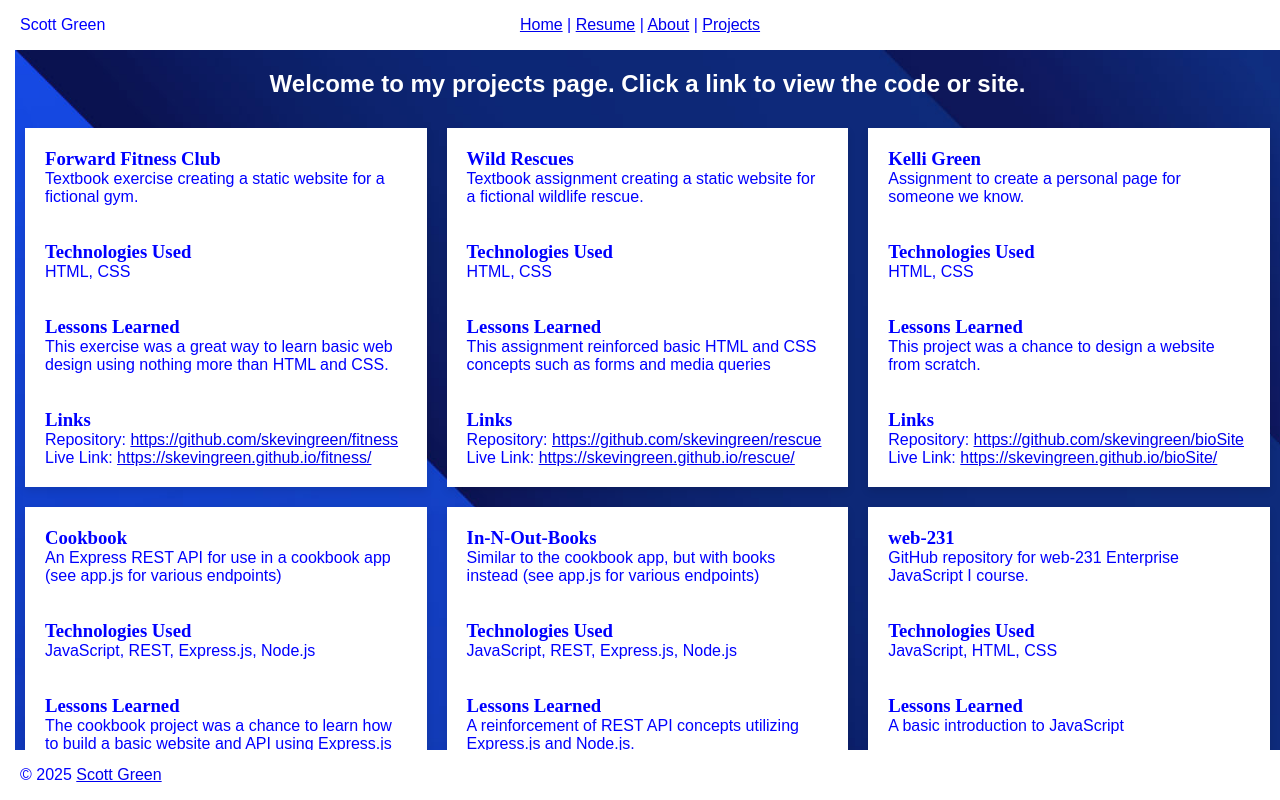
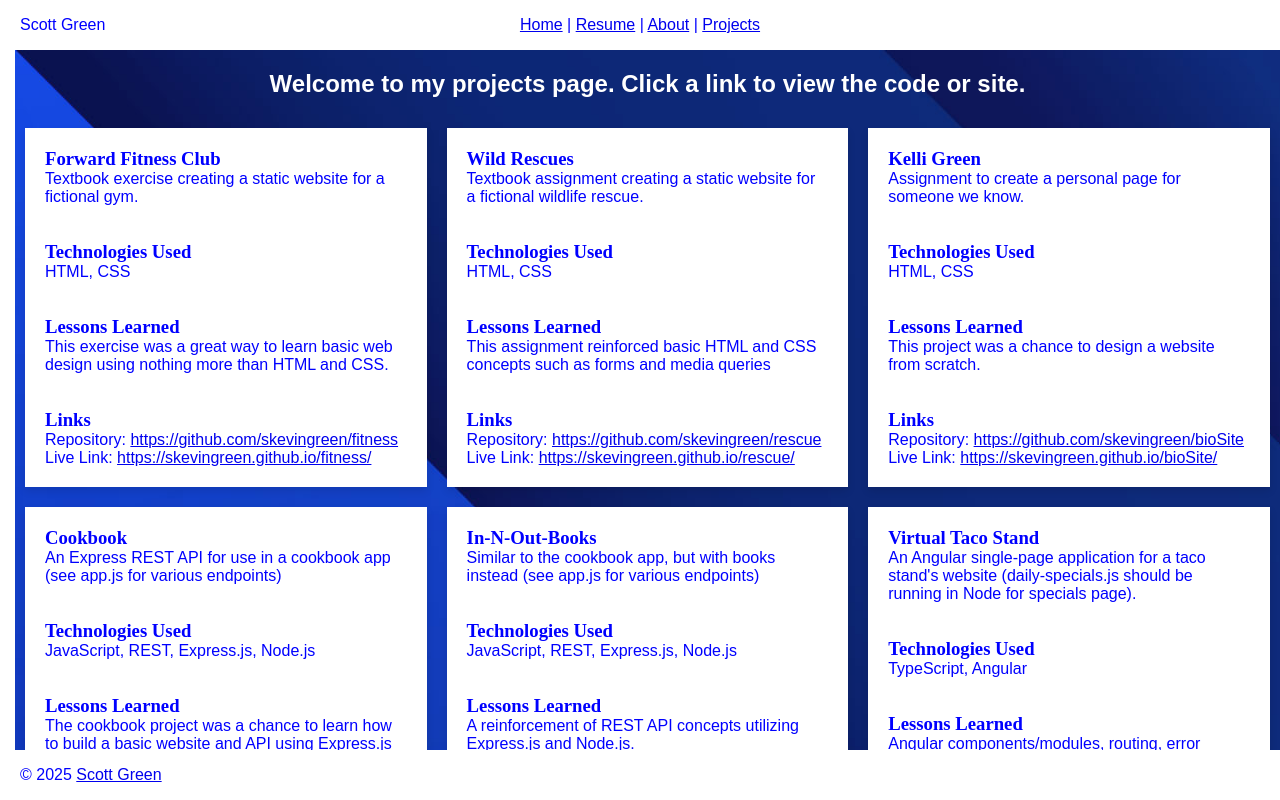
Before and after one commit to skevingreen/portfolio, an Angular app: page /projects in a window 1280 px wide. Built offline with nearby package versions, Linux system fonts and the light colour scheme; a web font is replaced by a local one.

Commit message:
update image paths and projects list

```diff
--- a/src/app/about/about.component.ts
+++ b/src/app/about/about.component.ts
@@ -26,7 +26,7 @@ import { Component } from '@angular/core';
         Raspberry Pi and similar projects.
       </p>
 
-      <img src="/assets/scott_and_kelli.jpg" alt="Scott and Kelli Green at the Grand Canyon">
+      <img src="assets/scott_and_kelli.jpg" alt="Scott and Kelli Green at the Grand Canyon">
     </div>
   `,
   styles: `
--- a/src/app/home/home.component.ts
+++ b/src/app/home/home.component.ts
@@ -59,14 +59,14 @@ export class HomeComponent {
 
   constructor () {
     this.slides = [
-      { alt: "map of United States with U.S. flag overlaid on it", src: "/assets/map-with-american-flag-us-national-loyalty-day-celebration.jpg" },
-      { alt: "map of Europe as seen from space", src: "/assets/digital-representation-europe-with-network-connections-lights-digital-europe-map.jpg" },
-      { alt: "bass guitar", src: "/assets/close-up-bass-guitar-hands-musician-process-playing.jpg" },
-      { alt: "laptop with Spanish language learning software on screen", src: "/assets/learn-spanish-language-online-education-concept.jpg" },
-      { alt: "two people skydiving", src: "/assets/low-angle-view-people-paragliding-against-sky.jpg" },
-      { alt: "two fish caught from hole in ice", src: "/assets/arrangement-fishing-elements-outdoors.jpg" },
-      { alt: "two mugs and a bottle of beer surrounded by hops and barley", src: "/assets/flat-lay-beer-mugs-bottle.jpg" },
-      { alt: "white horse with saddle in a field", src: "/assets/horses-field.jpg" }
+      { alt: "map of United States with U.S. flag overlaid on it", src: "assets/map-with-american-flag-us-national-loyalty-day-celebration.jpg" },
+      { alt: "map of Europe as seen from space", src: "assets/digital-representation-europe-with-network-connections-lights-digital-europe-map.jpg" },
+      { alt: "bass guitar", src: "assets/close-up-bass-guitar-hands-musician-process-playing.jpg" },
+      { alt: "laptop with Spanish language learning software on screen", src: "assets/learn-spanish-language-online-education-concept.jpg" },
+      { alt: "two people skydiving", src: "assets/low-angle-view-people-paragliding-against-sky.jpg" },
+      { alt: "two fish caught from hole in ice", src: "assets/arrangement-fishing-elements-outdoors.jpg" },
+      { alt: "two mugs and a bottle of beer surrounded by hops and barley", src: "assets/flat-lay-beer-mugs-bottle.jpg" },
+      { alt: "white horse with saddle in a field", src: "assets/horses-field.jpg" }
     ]
   }
 }
--- a/src/app/projects/projects.component.ts
+++ b/src/app/projects/projects.component.ts
@@ -138,6 +138,22 @@ export class ProjectsComponent {
         "learnings": "A reinforcement of REST API concepts utilizing Express.js and Node.js."
       },
       {
+        "name": "Virtual Taco Stand",
+        "description": "An Angular single-page application for a taco stand's website (daily-specials.js should be running in Node for specials page).",
+        "repositoryLink": "https://github.com/skevingreen/virtual-taco-stand",
+        "liveLink": "https://skevingreen.github.io/virtual-taco-stand/",
+        "technologyList": "TypeScript, Angular",
+        "learnings": "Angular components/modules, routing, error handling, unit testing, forms: template driven, reactive, dynamic, Input/Output, HTTP Client"
+      },
+      {
+        "name": "RPG Character Builder",
+        "description": "An Angular SPA for an RPG character builder website (character-factions.js should be running in Node for character-faction page).",
+        "repositoryLink": "https://github.com/skevingreen/rpg-character-builder",
+        "liveLink": "https://skevingreen.github.io/rpg-character-builder/",
+        "technologyList": "TypeScript, Angular",
+        "learnings": "Angular components/modules, routing, error handling, unit testing, forms: template driven, reactive, dynamic, Input/Output, HTTP Client"
+      },
+      {
         "name": "web-231",
         "description": "GitHub repository for web-231 Enterprise JavaScript I course.",
         "repositoryLink": "https://github.com/skevingreen/web-231",
--- a/src/app/resume/resume.component.ts
+++ b/src/app/resume/resume.component.ts
@@ -16,7 +16,7 @@ import { Component } from '@angular/core';
       <div class="resume-header">
         <h1>Scott Green</h1>
         <p>E-mail: scgreen&#64;my365.bellevue.edu</p>
-        <a href="/assets/portfolio_resume.pdf" target="_blank">Download Resume</a>
+        <a href="assets/portfolio_resume.pdf" target="_blank">Download Resume</a>
       </div>
 
       <hr />
--- a/src/styles.css
+++ b/src/styles.css
@@ -25,7 +25,7 @@
 
 /* set the background image for main */
 main {
-  background-image: url('../public/1014.jpg');
+  background-image: url('../public/assets/1014.jpg');
   margin-left: 15px;
 }
 
```
Also changed, not shown: public/assets/1014.jpg (renamed from public/1014.jpg).
